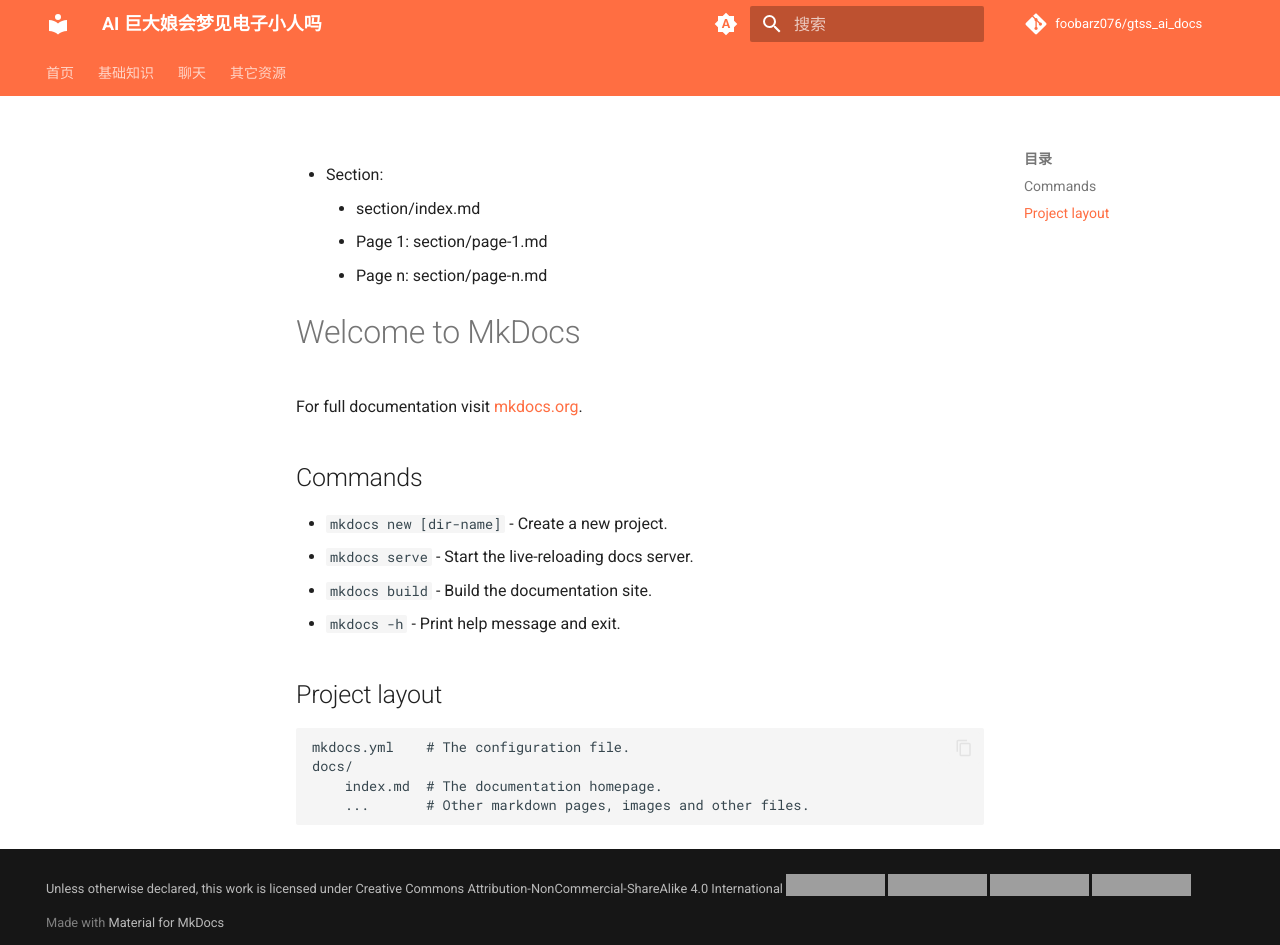
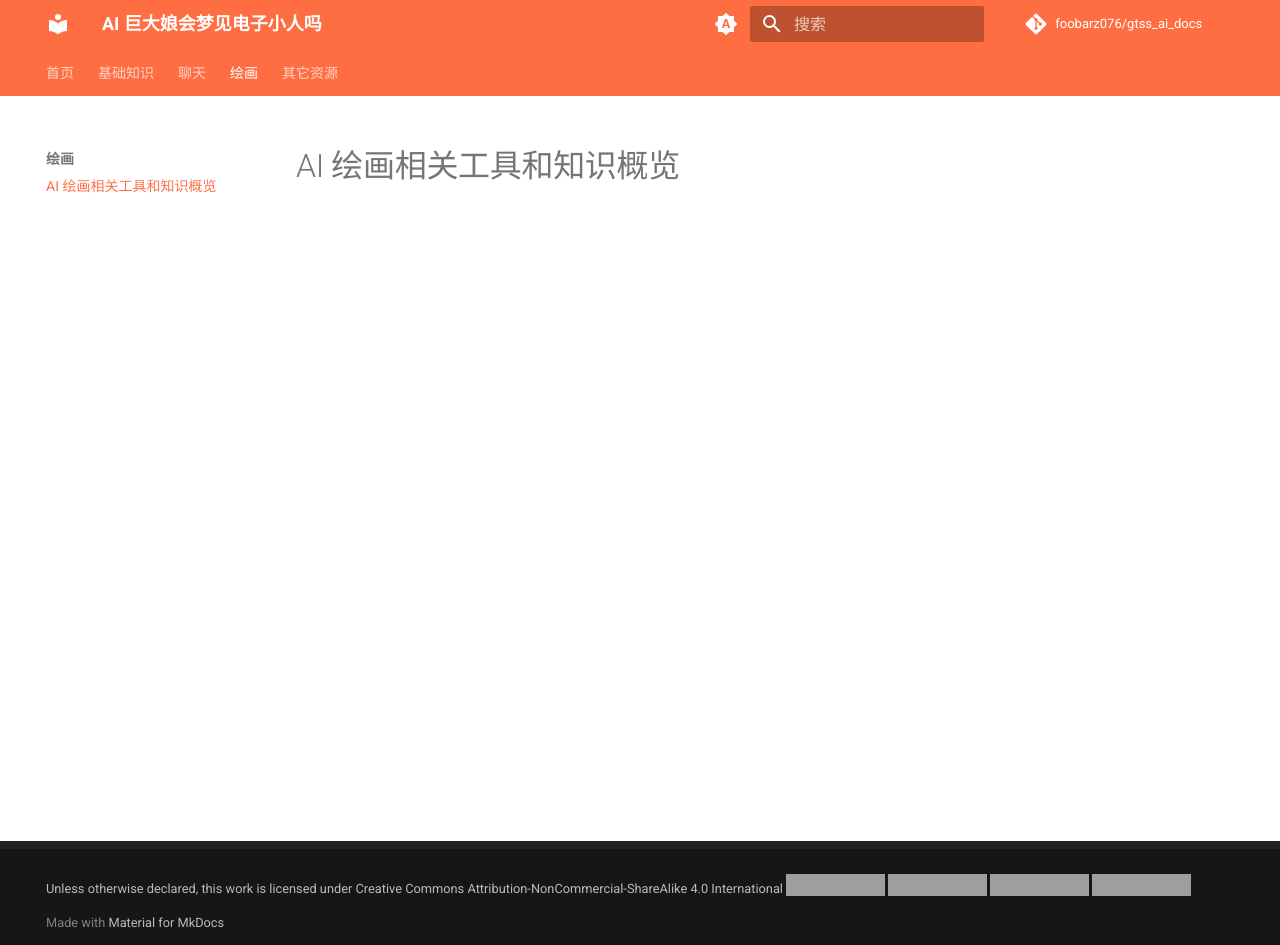
Before and after one commit to foobarz076/gtss_ai_docs, an MkDocs documentation site: the page built from docs/drawing/index.md, in a window 1280 px wide and 945 px high. Built offline with MkDocs 1.6.1 and Material for MkDocs 9.7.7, drawn with Linux system fonts in a browser that asks for light colours; plug-ins that fetch from the network failed and are left out; comment, search, counter and statistics services are not loaded; grey boxes are pictures that could not be loaded.

```diff
--- a/docs/drawing/index.md
+++ b/docs/drawing/index.md
@@ -1,23 +1 @@
-nav:
-  - Section:
-    - section/index.md
-    - Page 1: section/page-1.md
-    - Page n: section/page-n.md
-
-# Welcome to MkDocs
-
-For full documentation visit [mkdocs.org](https://www.mkdocs.org).
-
-## Commands
-
-* `mkdocs new [dir-name]` - Create a new project.
-* `mkdocs serve` - Start the live-reloading docs server.
-* `mkdocs build` - Build the documentation site.
-* `mkdocs -h` - Print help message and exit.
-
-## Project layout
-
-    mkdocs.yml    # The configuration file.
-    docs/
-        index.md  # The documentation homepage.
-        ...       # Other markdown pages, images and other files.
+# AI 绘画相关工具和知识概览
--- a/mkdocs.yml
+++ b/mkdocs.yml
@@ -44,9 +44,10 @@ nav:
           - "获取对话补全预设": chatting/sillytavern/get_preset.md
           - "获取其它周边信息": chatting/sillytavern/get_resource.md
           - "开始聊天": chatting/sillytavern/chat.md
+        - "局域网连接": chatting/sillytavern/lan_access.md
         - "常见问题": chatting/sillytavern/faq.md
-  # - "绘画":
-  #   - drawing/index.md
+  - "绘画":
+    - drawing/index.md
   - "其它资源":
     - resources/index.md
     - "提问的智慧": resources/ask.md
```
Also changed, not shown: CLAUDE.md (added, +29 -0 lines), docs/chatting/api_connection/clewd/clewd.md (+4 -0 lines), docs/chatting/sillytavern/lan_access.md (added, +102 -0 lines), docs/_assets/sillytavern/lan_access/IMG_083F4292D4E2-1.jpeg (added), docs/_assets/sillytavern/lan_access/get_ip_android.png (added), docs/_assets/sillytavern/lan_access/get_ip_windows_p1.png (added), docs/_assets/sillytavern/lan_access/get_ip_windows_p2.png (added), 1 other file.
